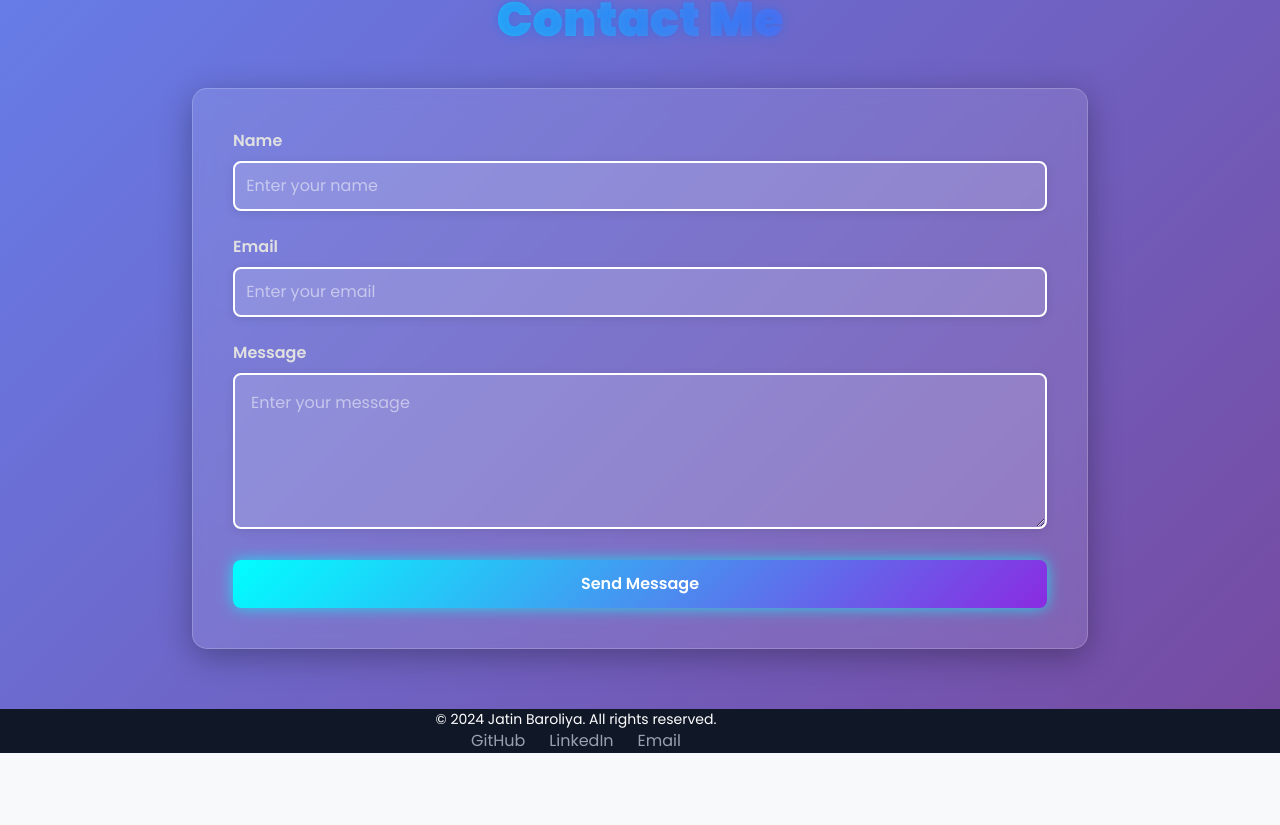
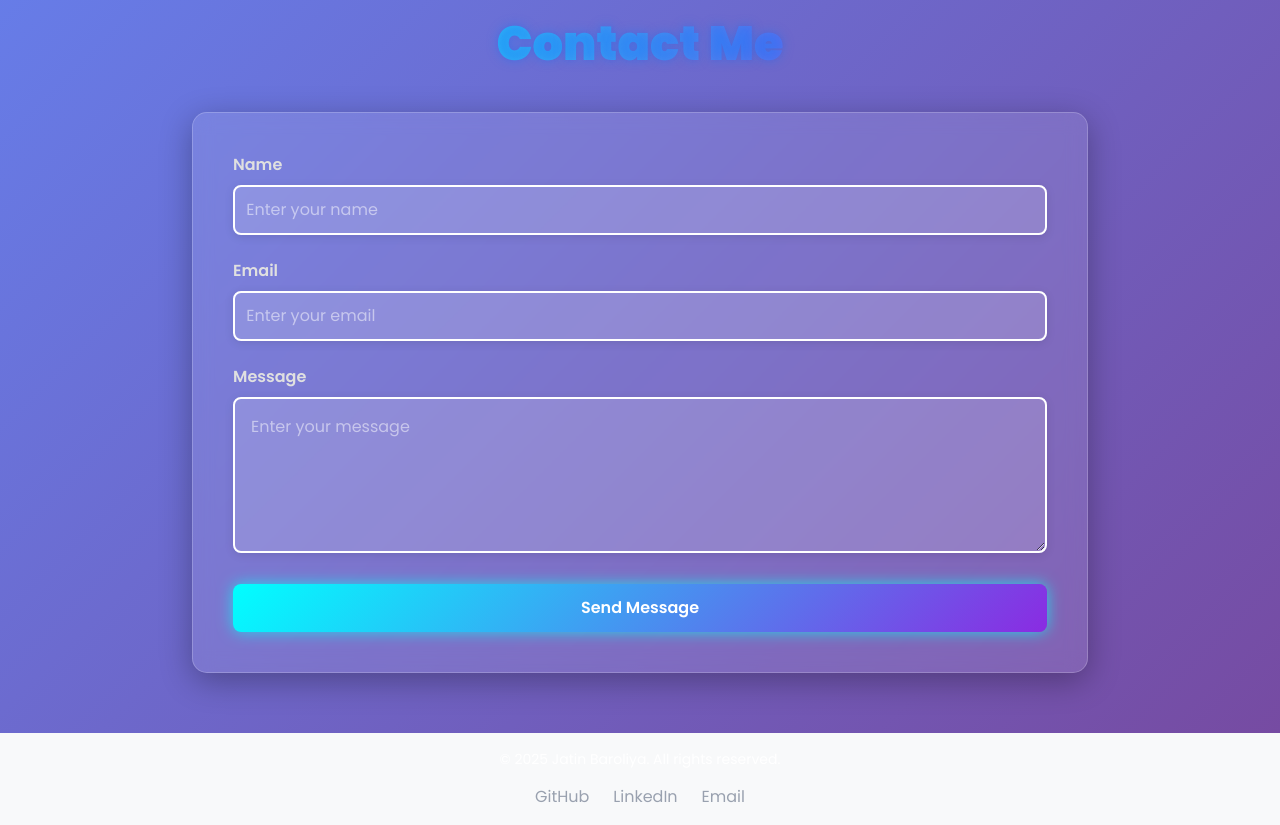
Before and after one commit to Jatinbaroliya/new_portfolio, a Next.js app: page / in a window 1280 px wide. Shown: the part 4736-5561 px from the top of the page. Before the commit the page ends 5489 px from the top, so only its background shows below. Built offline with nearby package versions, Linux system fonts and the light colour scheme.

Commit message:
final basic ready

```diff
--- a/pages/index.js
+++ b/pages/index.js
@@ -683,9 +683,9 @@ export default function Home() {
       </section>
 
       {/* Footer */}
-      <footer className="bg-gray-900 text-white py-8 px-4">
-        <div className="max-w-6xl mx-auto text-center">
-          <p className="text-sm">&copy; 2024 Jatin Baroliya. All rights reserved.</p>
+      <footer className="text-white py-8 px-4 items-center justify-center">
+        <div className="max-w-full mx-auto text-center my-4">
+          <p className="text-sm">&copy; 2025 Jatin Baroliya. All rights reserved.</p>
           <div className="flex justify-center gap-6 mt-4">
             <a href="https://github.com/Jatinbaroliya" className="text-gray-400 hover:text-white transition-colors">GitHub</a>
             <a href="https://linkedin.com/in/jatinbaroliya" className="text-gray-400 hover:text-white transition-colors">LinkedIn</a>
--- a/styles/globals.css
+++ b/styles/globals.css
@@ -20,7 +20,6 @@
 }
 
 * {
-  margin: 0;
   padding: 0;
   box-sizing: border-box;
 }
```
